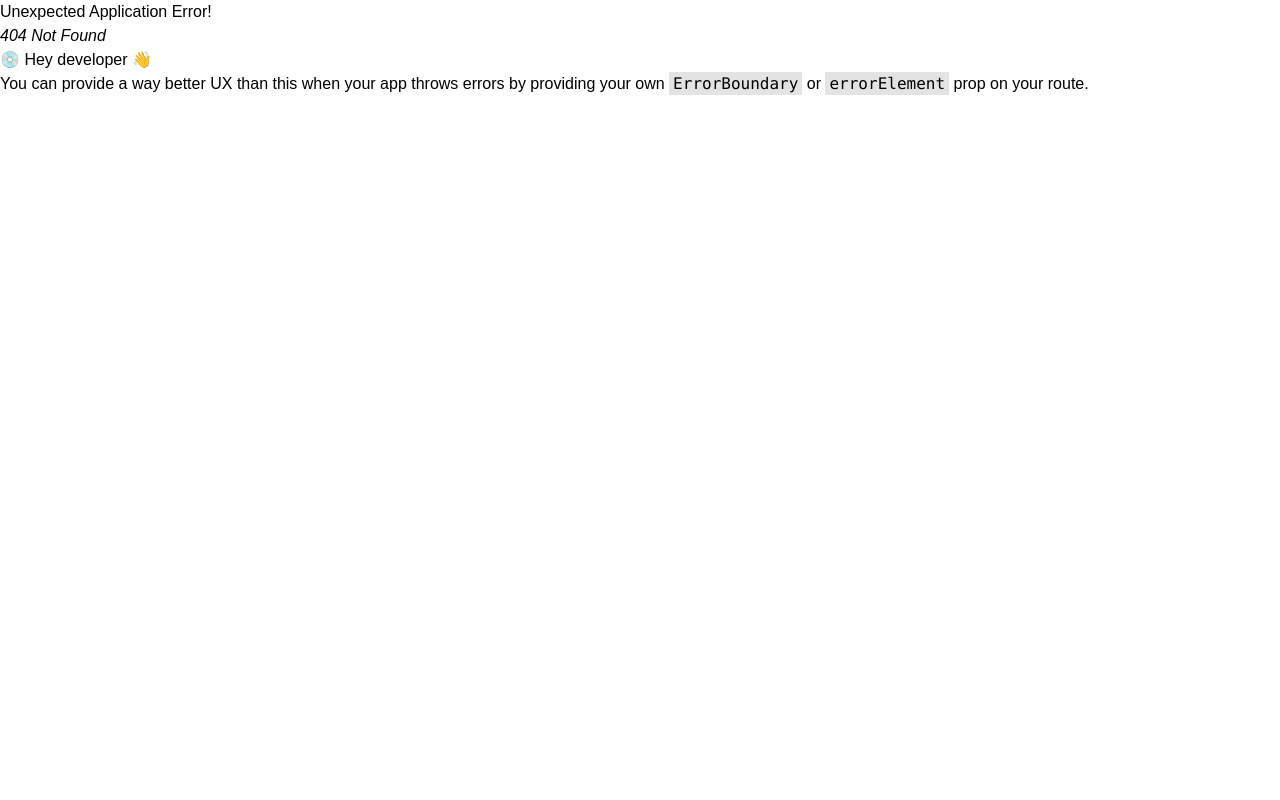
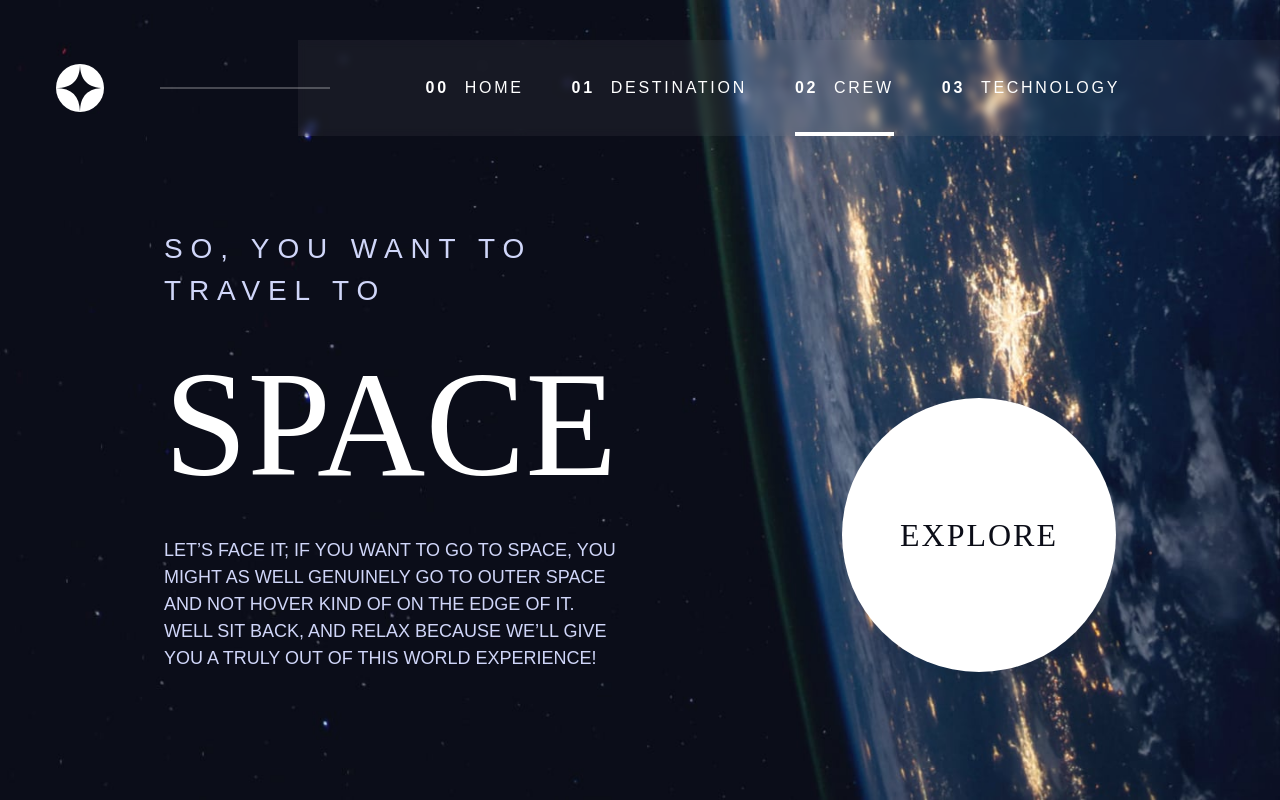
Before and after one commit to Kamil-Mroz/Space, a React (Vite) app: page /crew/1 in a window 1280 px wide. Before the commit this address had no page. Built offline with nearby package versions, Linux system fonts and the light colour scheme.

Commit message:
added destination, crew and technology page

```diff
--- a/src/App.jsx
+++ b/src/App.jsx
@@ -7,6 +7,8 @@ import {
 import './App.css'
 import RootLayout from './Layout/RootLayout'
 import Home from './Pages/home/Home'
+import { DataProvider } from './context/DataContext'
+import Destination from './Pages/destinations/Destination'
 
 const route = createBrowserRouter(
   createRoutesFromElements(
@@ -19,15 +21,15 @@ const route = createBrowserRouter(
         element={<Home />}
       />
       <Route
-        path="destination"
+        path="destination/:id"
+        element={<Destination />}
+      />
+      <Route
+        path="crew/:id"
         element={<Home />}
       />
       <Route
-        path="crew"
-        element={<Home />}
-      />
-      <Route
-        path="technology"
+        path="technology/:id"
         element={<Home />}
       />
     </Route>
@@ -35,7 +37,11 @@ const route = createBrowserRouter(
 )
 
 function App() {
-  return <RouterProvider router={route} />
+  return (
+    <DataProvider>
+      <RouterProvider router={route} />
+    </DataProvider>
+  )
 }
 
 export default App
--- /dev/null
+++ b/src/Pages/crew/Crew.jsx
@@ -0,0 +1,10 @@
+import React from 'react'
+import { useParams } from 'react-router-dom'
+
+const Crew = () => {
+  const { id: crewId } = useParams()
+
+  return <section className="lg:pt-52">Crew</section>
+}
+
+export default Crew
--- /dev/null
+++ b/src/Pages/destinations/Destination.jsx
@@ -0,0 +1,16 @@
+import React from 'react'
+import { useParams } from 'react-router-dom'
+
+const Destination = () => {
+  const { id: planetId } = useParams()
+
+  return (
+    <section className="lg:pt-52">
+      <h2 className="lg:text-3xl sm:text-[5rem] text-2xl  text-light font-serif uppercase">
+        Moon
+      </h2>
+    </section>
+  )
+}
+
+export default Destination
--- a/src/Pages/home/Home.jsx
+++ b/src/Pages/home/Home.jsx
@@ -3,6 +3,7 @@ import { Link } from 'react-router-dom'
 import HomeDesktop from '../../assets/home/background-home-desktop.jpg'
 import HomeTablet from '../../assets/home/background-home-tablet.jpg'
 import HomeMobile from '../../assets/home/background-home-mobile.jpg'
+import Paragraph from '../../components/paragraph'
 const Home = () => {
   return (
     <>
@@ -26,17 +27,18 @@ const Home = () => {
           <h1 className="xl:text-5xl  md:text-4xl text-[5rem] text-light uppercase font-serif">
             Space
           </h1>
-          <p className="lg:text-base md:text-sm text-xs">
+
+          <Paragraph>
             Let’s face it; if you want to go to space, you might as well
             genuinely go to outer space and not hover kind of on the edge of it.
             Well sit back, and relax because we’ll give you a truly out of this
             world experience!
-          </p>
+          </Paragraph>
         </div>
         <div className="coll lg:justify-self-end justify-self-center z-10">
           <Link
             to="/destination"
-            className="flex justify-center items-center  before:duration-200 before:ease-in-out before:transition-all md:text-xl text-[1.25rem] tracking-[2px] rounded-full uppercase relative aspect-square xl:w-[17.125rem]  md:w-[15.125rem] w-[9.375rem] text-dark bg-light xl:hover:before:w-[28.125rem] xl:hover:before:h-[28.125rem] lg:before:w-0 lg:before:h-0 lg:before:rounded-full before:absolute lg:before:bg-light/10 lg:before:top-1/2 lg:before:left-1/2 lg:before:-translate-x-1/2 lg:before:-translate-y-1/2 lg:hover:before:w-[22rem] lg:hover:before:h-[22rem]  font-sans"
+            className="font-serif flex justify-center items-center  before:duration-200 before:ease-in-out before:transition-all md:text-xl text-[1.25rem] tracking-[2px] rounded-full uppercase relative aspect-square xl:w-[17.125rem]  md:w-[15.125rem] w-[9.375rem] text-dark bg-light xl:hover:before:w-[28.125rem] xl:hover:before:h-[28.125rem] lg:before:w-0 lg:before:h-0 lg:before:rounded-full before:absolute lg:before:bg-light/10 lg:before:top-1/2 lg:before:left-1/2 lg:before:-translate-x-1/2 lg:before:-translate-y-1/2 lg:hover:before:w-[22rem] lg:hover:before:h-[22rem] "
           >
             Explore
           </Link>
--- /dev/null
+++ b/src/Pages/technology/Technology.jsx
@@ -0,0 +1,10 @@
+import React from 'react'
+import { useParams } from 'react-router-dom'
+
+const technology = () => {
+  const { id: technologyId } = useParams()
+
+  return <section className="lg:pt-52">technology</section>
+}
+
+export default technology
--- /dev/null
+++ b/src/components/Paragraph.jsx
@@ -0,0 +1,7 @@
+import React from 'react'
+
+const Paragraph = ({ children }) => {
+  return <p className="lg:text-base md:text-sm text-xs uppercase">{children}</p>
+}
+
+export default Paragraph
--- /dev/null
+++ b/src/components/SubHeading.jsx
@@ -0,0 +1,14 @@
+import React from 'react'
+
+const SubHeading = ({ id, children }) => {
+  return (
+    <p className="text-light font-sans flex gap-5 lg:tracking-widest lg:text-md sm:tracking-wide sm:text-[1.25rem] text-sm tracking-wider">
+      <span className="font-bold text-light/25">
+        {id + ''.padStart(2, '0')}
+      </span>
+      {children}
+    </p>
+  )
+}
+
+export default SubHeading
--- /dev/null
+++ b/src/context/DataContext.jsx
@@ -0,0 +1,10 @@
+import React, { createContext, useContext } from 'react'
+import Data from '../data/data.json'
+
+const DataContext = createContext(Data)
+
+export const DataProvider = ({ children }) => {
+  return <DataContext.Provider value={Data}>{children}</DataContext.Provider>
+}
+
+export default DataContext
```
